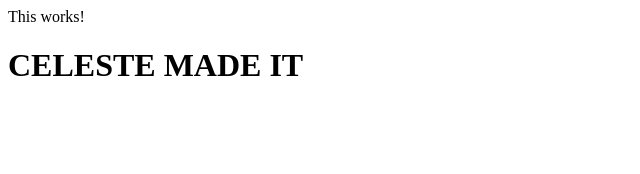
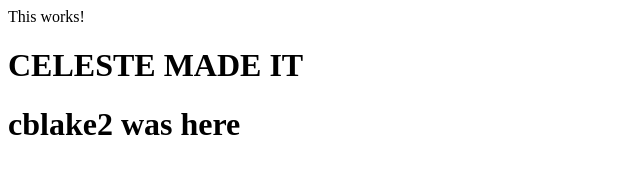
Before and after one commit to CelestineW/EZPZ, a plain HTML site: page index.html in a window 1280 px wide. Shown: the whole page, without its empty margins (0-640 px from the left). Drawn offline with Linux system fonts and the light colour scheme.

Commit message:
Update index.html

```diff
--- a/index.html
+++ b/index.html
@@ -3,5 +3,5 @@
 
 
   <h1> CELESTE MADE IT </h1>
-
+  <h1> cblake2 was here </h1>
 </body>
```
